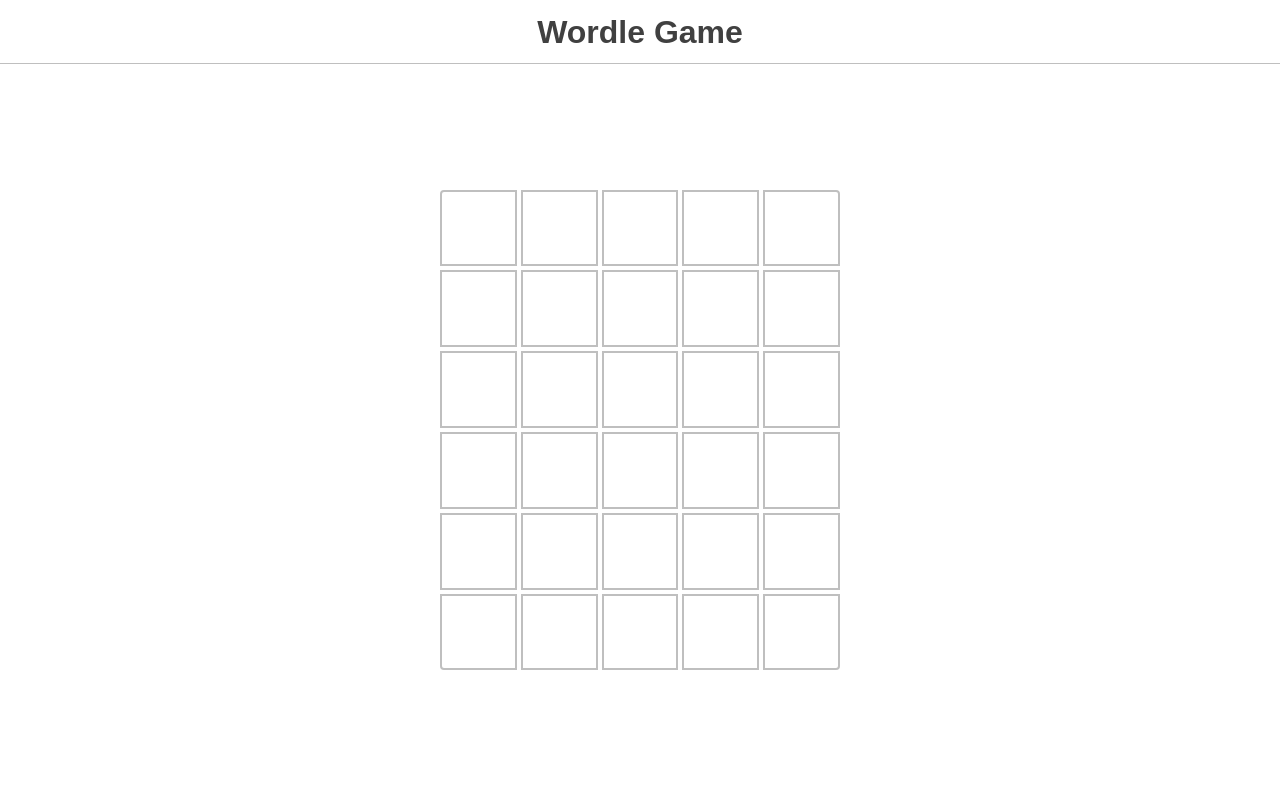
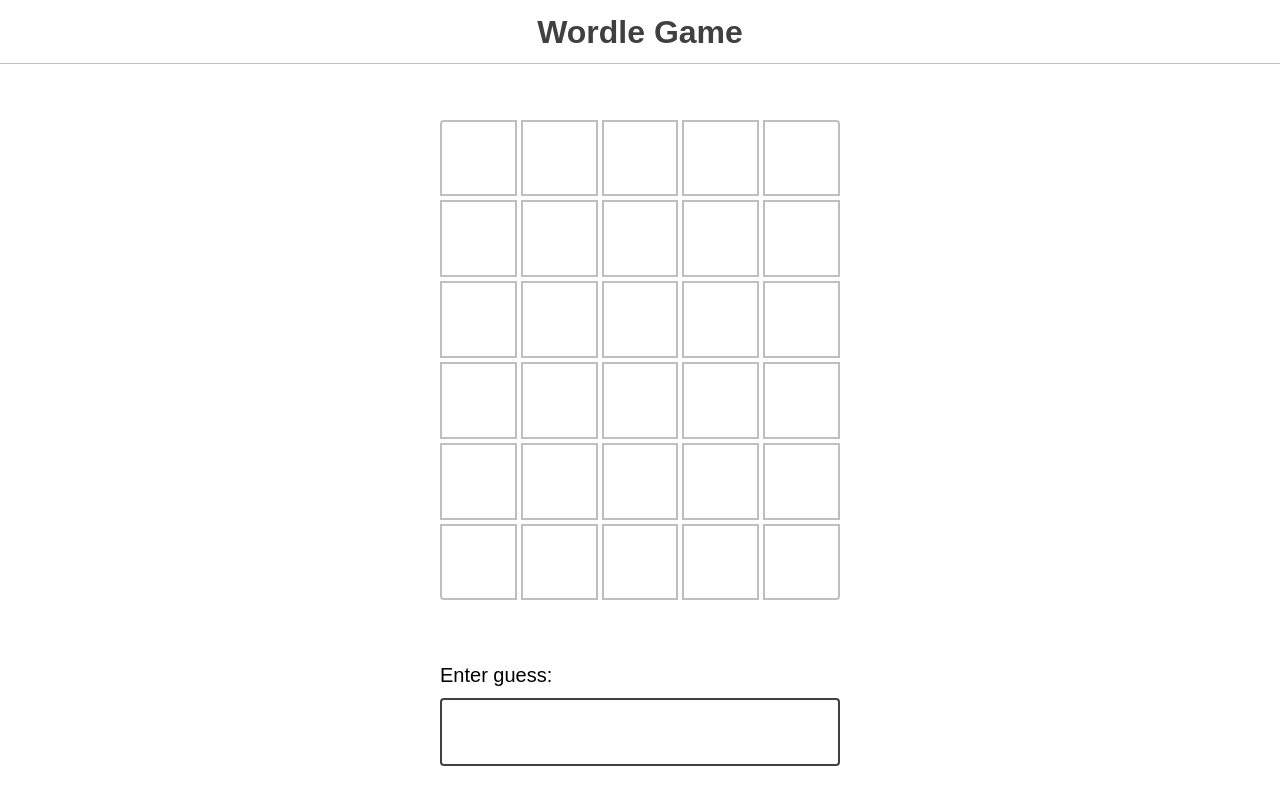
Before and after one commit to gustavonobrega/wordle-game, a React (Vite) app: page / in a window 1280 px wide. Built offline with nearby package versions, Linux system fonts and the light colour scheme.

Commit message:
add guess-input component

```diff
--- a/src/components/Game/index.tsx
+++ b/src/components/Game/index.tsx
@@ -1,10 +1,12 @@
 import { NUM_OF_GUESSES_ALLOWED } from "../../utils/constants";
 import { range } from "../../utils/range";
+import GuessInput from "../GuessInput";
 
 import "./styles.css";
 
 export default function Game() {
   return (
+    <>
       <div className="guess-results">
         {range(NUM_OF_GUESSES_ALLOWED).map((num) => (
           <p key={num} className="guess">
@@ -14,5 +16,8 @@ export default function Game() {
           </p>
         ))}
       </div>
+
+      <GuessInput />
+    </>
   );
 }
--- /dev/null
+++ b/src/components/GuessInput/index.tsx
@@ -0,0 +1,24 @@
+import { useState } from "react";
+
+import "./styles.css";
+
+function GuessInput() {
+  const [tentativeGuess, setTentativeGuess] = useState('');
+
+  return (
+    <form className="guess-input-wrapper">
+      <label htmlFor="guess-input">Enter guess:</label>
+      <input
+        id="guess-input"
+        type="text"
+        value={tentativeGuess}
+        onChange={(event) => setTentativeGuess(event.target.value.toLocaleUpperCase())}
+        required
+        minLength={5}
+        maxLength={5}
+      />
+    </form>
+  );
+}
+
+export default GuessInput;
--- /dev/null
+++ b/src/components/GuessInput/styles.css
@@ -0,0 +1,19 @@
+.guess-input-wrapper {
+  display: flex;
+  flex-direction: column;
+  gap: 8px;
+  height: 6.75rem;
+}
+
+.guess-input-wrapper label {
+  font-size: 1.25rem;
+}
+
+.guess-input-wrapper input {
+  width: 100%;
+  font-size: 2rem;
+  border: 2px solid var(--color-gray-300);
+  border-radius: 4px;
+  padding: 8px 16px;
+  outline-offset: 4px;
+}
```
Lines whose indentation alone changed are shown as unchanged.
